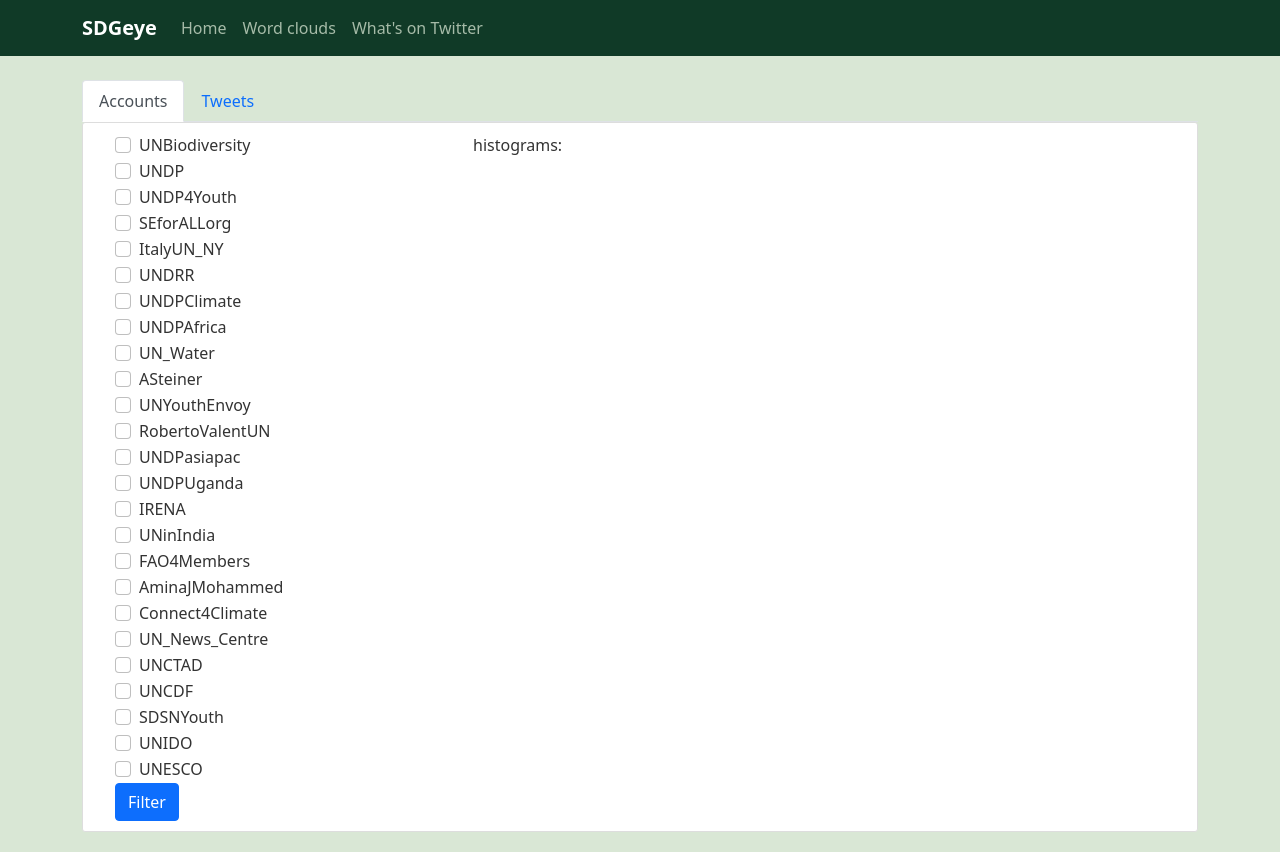
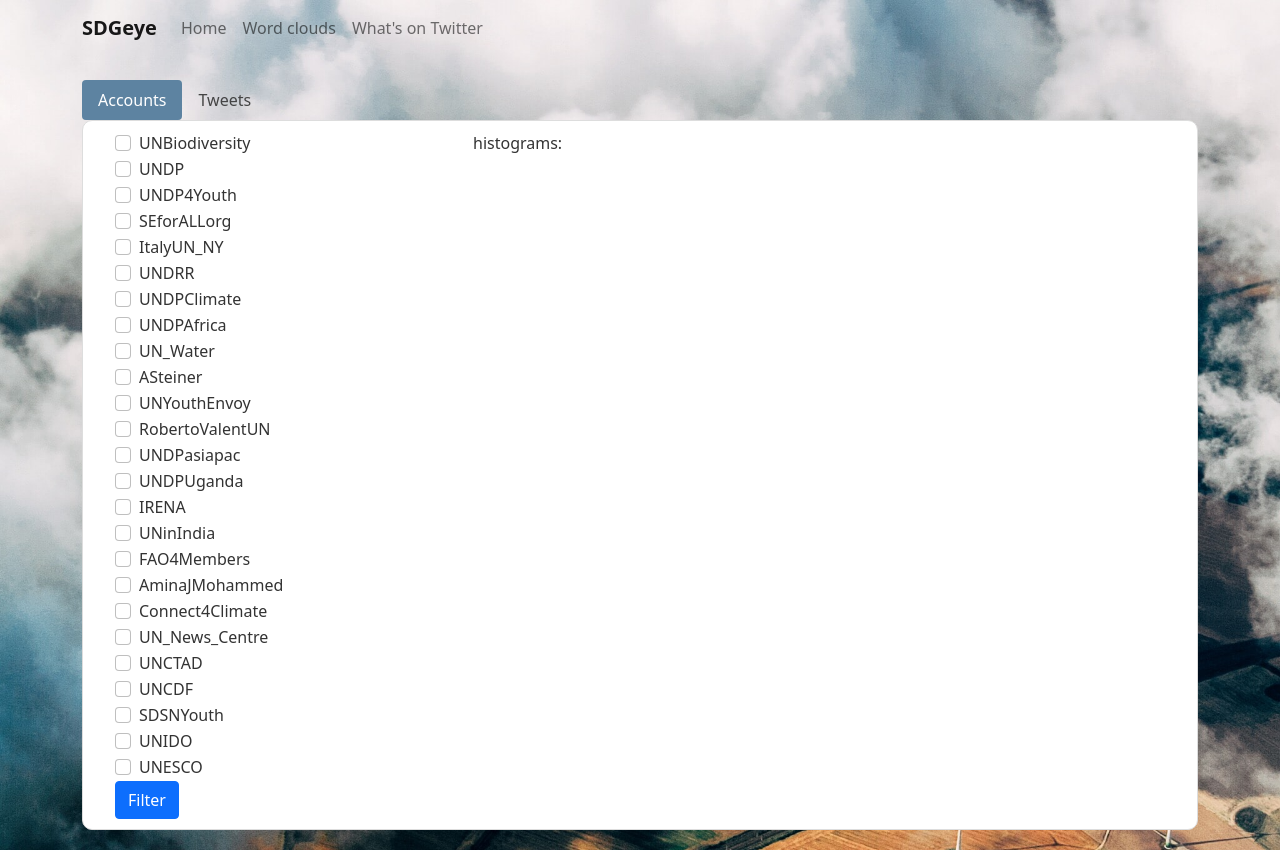
Before and after one commit to baldblad/legacy-mbaldip-TFG, a Flask app: page /news in a window 1280 px wide. Run offline with Flask 2, Linux system fonts and the light colour scheme; some libraries are stand-ins or nearby versions.

Commit message:
background nav and tab adjust

```diff
--- a/Web/static/subsite.css
+++ b/Web/static/subsite.css
@@ -1,5 +1,9 @@
 body {
-  background: #d9e7d5;
+  background-image: url(/static/images/windmills_background.jpg);
+  background-repeat: no-repeat;
+  background-size: cover;
+  background-position: center center;
+  background-attachment: fixed;
   color: #333333;
   margin-top: 5rem;
 }
@@ -13,16 +17,22 @@ h6 {
   color: #444444;
 }
 
+p,
+text {
+  color: white;
+}
+
+.navbar:not(.top-nav-collapse) {
+  background: transparent !important;
+  transition: 0.5s;
+}
+
+.navbar:not(.top-nav-collapse).scrolled {
+  background: rgb(93, 131, 161) !important;
+}
+
 .bg-steel {
   background-color: #103a27;
-}
-
-.site-header .navbar-nav .nav-link {
-  color: #a6bba8;
-}
-
-.site-header .navbar-nav .nav-link:hover {
-  color: #ffffff;
 }
 
 .site-header .navbar-nav .nav-link.active {
@@ -33,6 +43,13 @@ h6 {
   background: #ffffff;
   padding: 10px 20px;
   border: 1px solid #dddddd;
-  border-radius: 3px;
+  border-radius: 10px;
   margin-bottom: 20px;
 }
+
+.nav-pills .nav-link.active {
+  background-color: rgb(93, 131, 161) !important;
+}
+.nav-pills .nav-link {
+  color: #444444;
+}
--- a/Web/templates/news.html
+++ b/Web/templates/news.html
@@ -1,7 +1,7 @@
 {% extends 'subsite_base.html' %} {% block subsite_main %}
 <div class="container">
   <!-- Nav tabs -->
-  <ul class="nav nav-tabs" role="tablist">
+  <ul class="nav nav-pills" role="tablist">
     <li class="nav-item">
       {% if tab=='hist' %}
       <a class="nav-link active" data-bs-toggle="tab" href="#hist">Accounts</a>
--- a/Web/templates/subsite_base.html
+++ b/Web/templates/subsite_base.html
@@ -7,9 +7,10 @@
 <!-- Using custom css:-->
 
 {% endblock %} {% block body%}
+
 <!-- subpages header-->
 <header class="site-header">
-  <nav class="navbar navbar-expand-md navbar-dark bg-steel fixed-top">
+  <nav class="navbar navbar-expand-md navbar-light bg-steel fixed-top">
     <div class="container">
       <a class="navbar-brand"><strong>SDGeye</strong></a>
       <button
@@ -45,7 +46,16 @@
     </div>
   </nav>
 </header>
+
 <!-- subpages header-->
 
 <!-- subpages main-->
-{% block subsite_main %}{% endblock%} {% endblock%}
+<div class="view">{% block subsite_main %}{% endblock%}</div>
+<!-- navbar transparent to solid on scroll -->
+<script>
+  $(window).scroll(function () {
+    $("nav").toggleClass("scrolled", $(this).scrollTop() > 100);
+  });
+</script>
+
+{% endblock%}
```
Also changed, not shown: Web/static/images/windmills_background.jpg (added).
